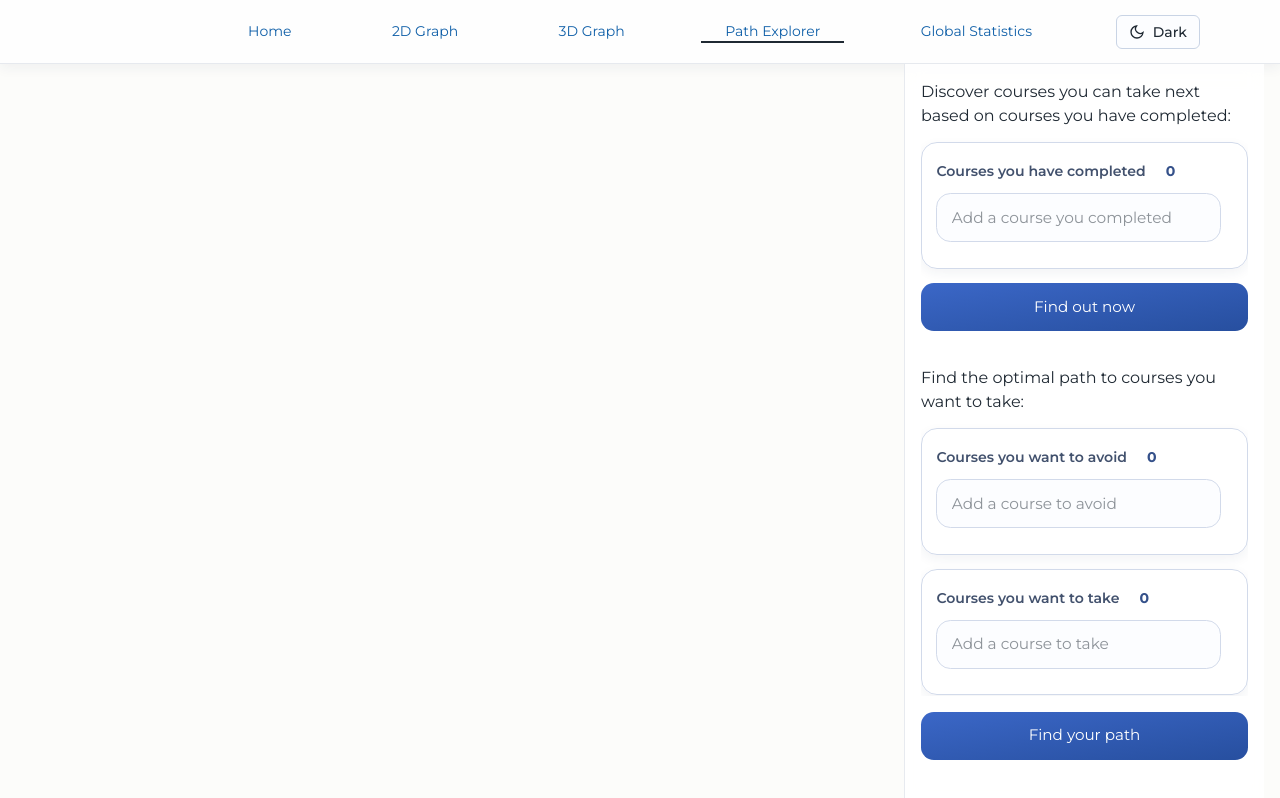
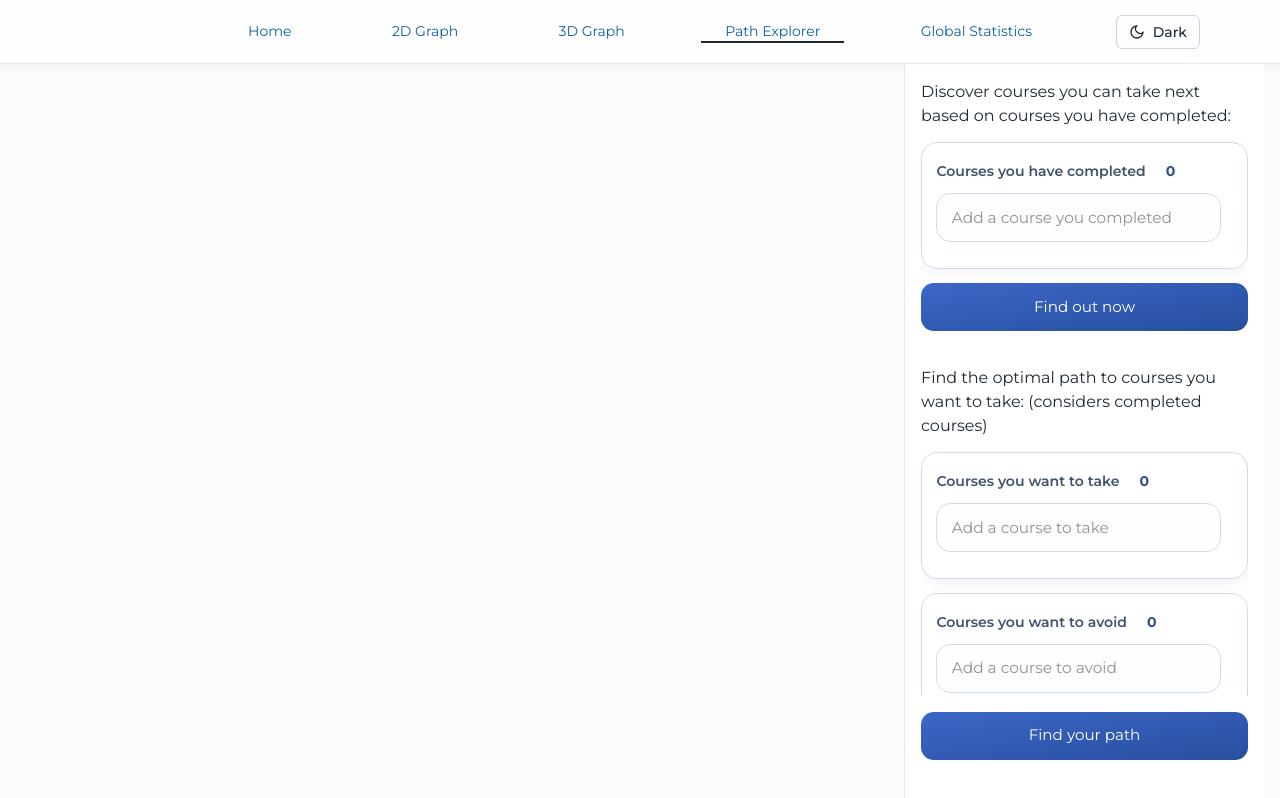
Before and after one commit to andrei-akopian/UofTExplorer, a React (Vite) app in the folder frontend/: page /path-explorer in a window 1280 px wide. Built offline with nearby package versions, Linux system fonts and the light colour scheme; a web font is replaced by a local one.

Commit message:
refactor: adjust PathExplorer layout

```diff
--- a/frontend/src/pages/PathExplorer.tsx
+++ b/frontend/src/pages/PathExplorer.tsx
@@ -102,7 +102,7 @@ export default function PathExplorer() {
       <MobileWarning />
 
       <div id="vis graph" className="relative h-full w-full max-md:h-[50vh]">
-        <GraphVis2D graphData={graphData}/>
+        <GraphVis2D graphData={graphData} />
       </div>
       <div
         id="controls"
@@ -133,21 +133,22 @@ export default function PathExplorer() {
           </button>
 
           <h1 className="mt-5">
-            Find the optimal path to courses you want to take:
+            Find the optimal path to courses you want to take: (considers
+            completed courses)
           </h1>
+
+          <CourseSearchBar
+            searchResults={desiredCourses}
+            setSearchResults={setDesiredCourses}
+            title="Courses you want to take"
+            placeholder="Add a course to take"
+          />
 
           <CourseSearchBar
             searchResults={avoidedCourses}
             setSearchResults={setAvoidedCourses}
             title="Courses you want to avoid"
             placeholder="Add a course to avoid"
-          />
-
-          <CourseSearchBar
-            searchResults={desiredCourses}
-            setSearchResults={setDesiredCourses}
-            title="Courses you want to take"
-            placeholder="Add a course to take"
           />
         </div>
 
```
